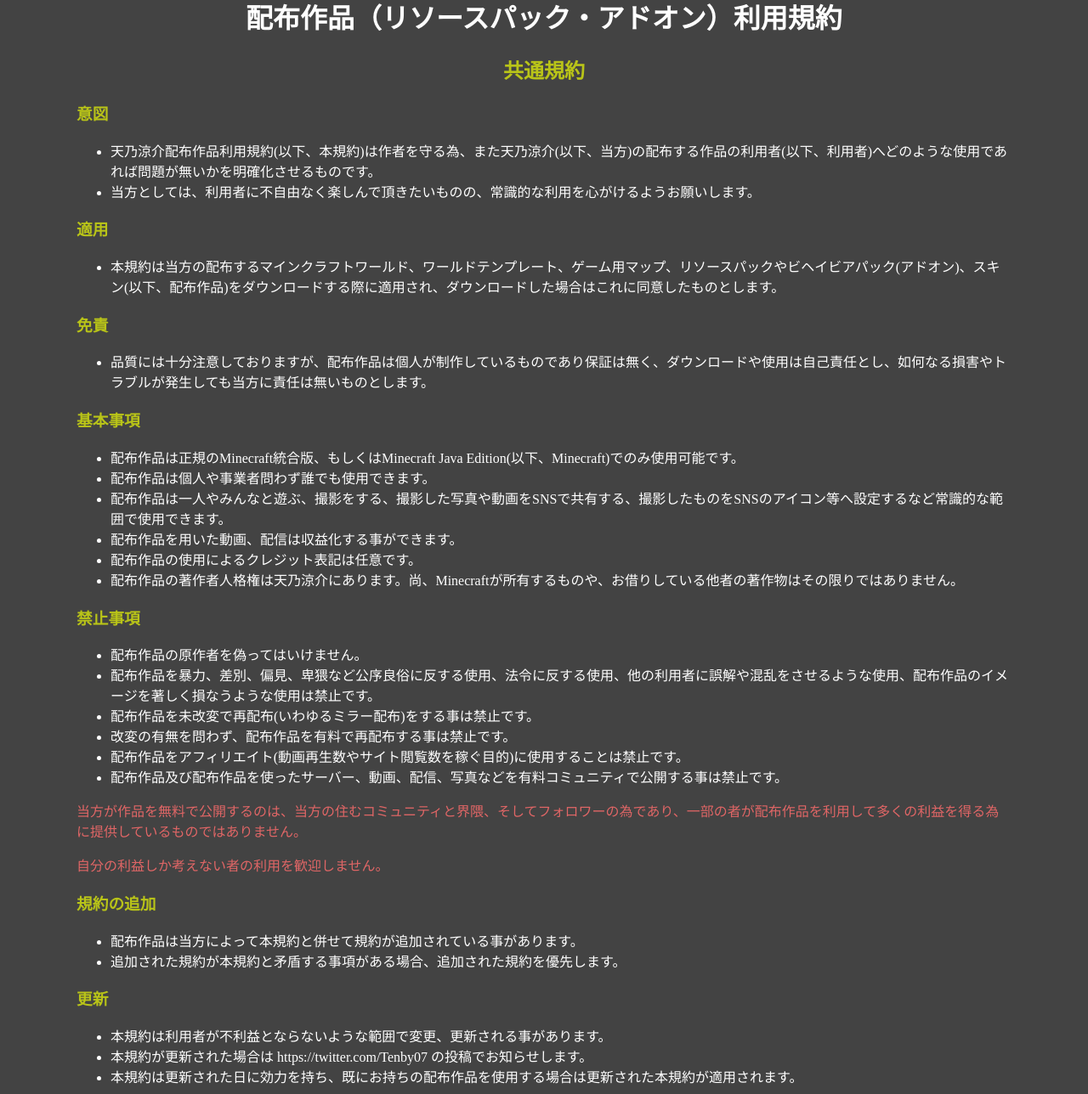
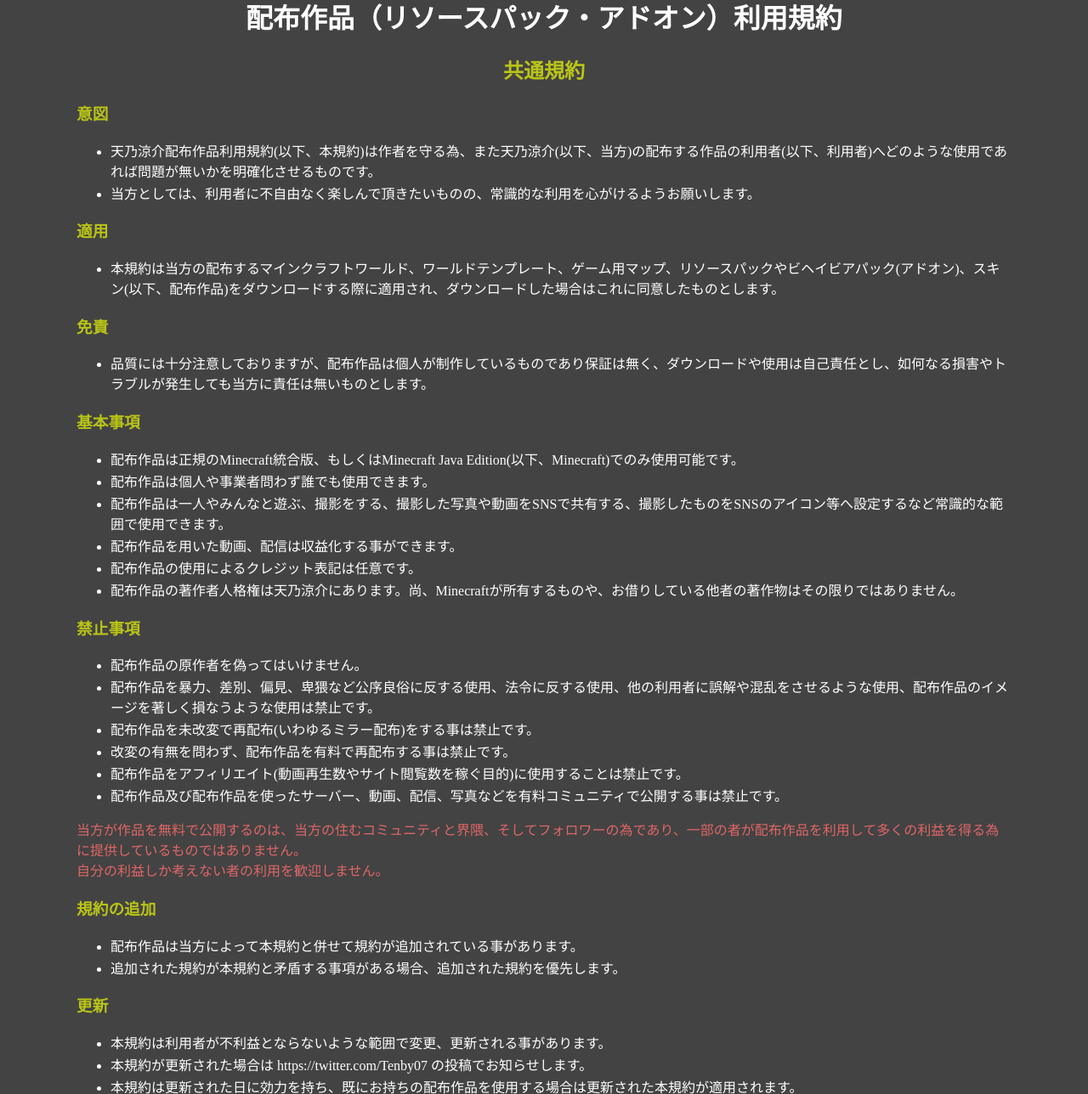
Before and after one commit to R-Amano/Content-Terms, a PHP site: page /page1/index.html in a window 1280 px wide. Shown: the part 145-1433 px from the top of the page at 85% size. Run offline with PHP 8.4, Linux system fonts and the light colour scheme.

Commit message:
Add files via upload

```diff
--- a/style.css
+++ b/style.css
@@ -19,6 +19,7 @@ p{
 
 li{
   color: white;
+  margin-bottom: 2px ;
 }
 
 body{
@@ -62,6 +63,7 @@ p#main-p2{
 
 p#alert-p{
   color: #e06666;
+  margin: 0;
 }
 
 div#body-div{
```
